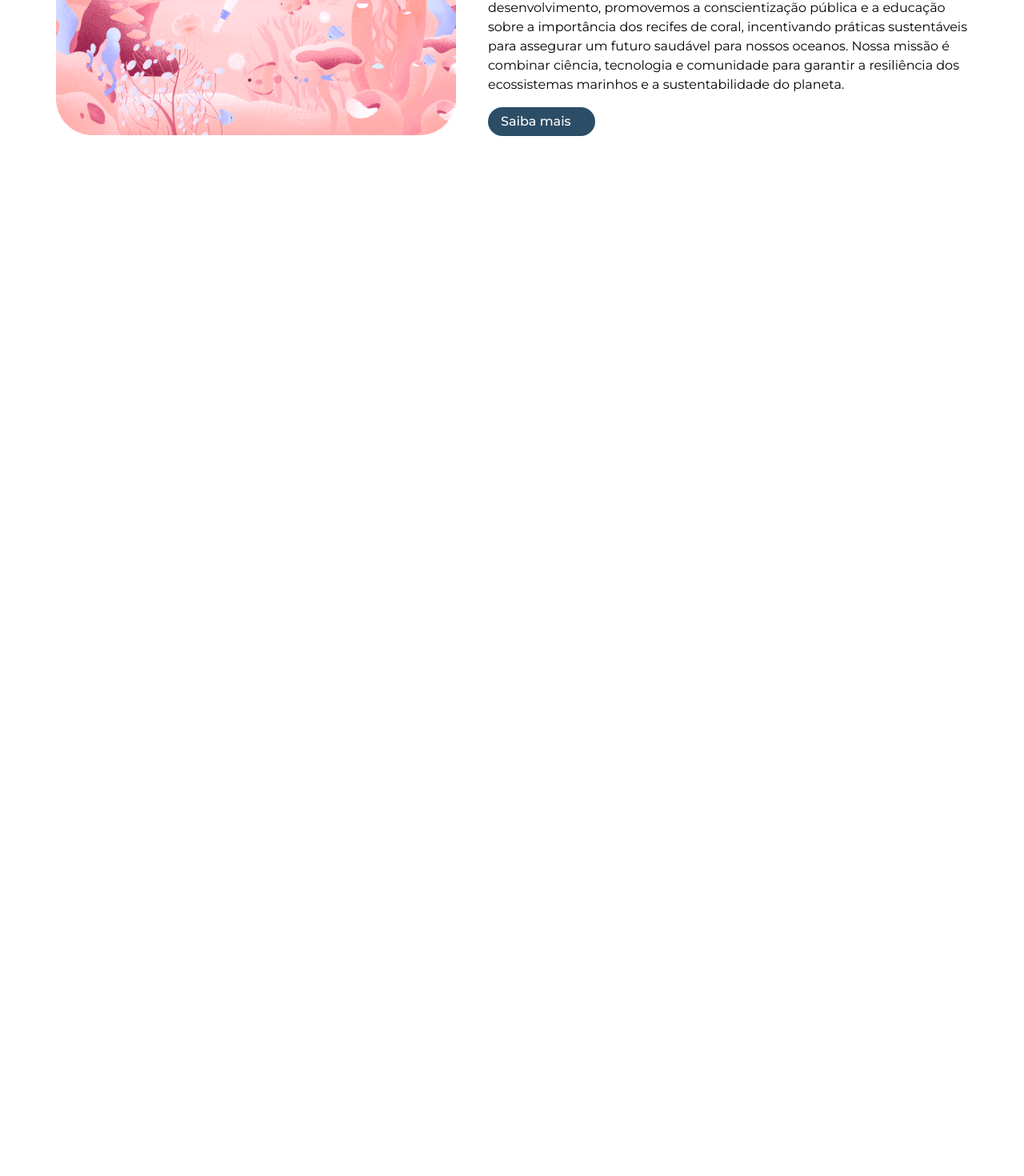
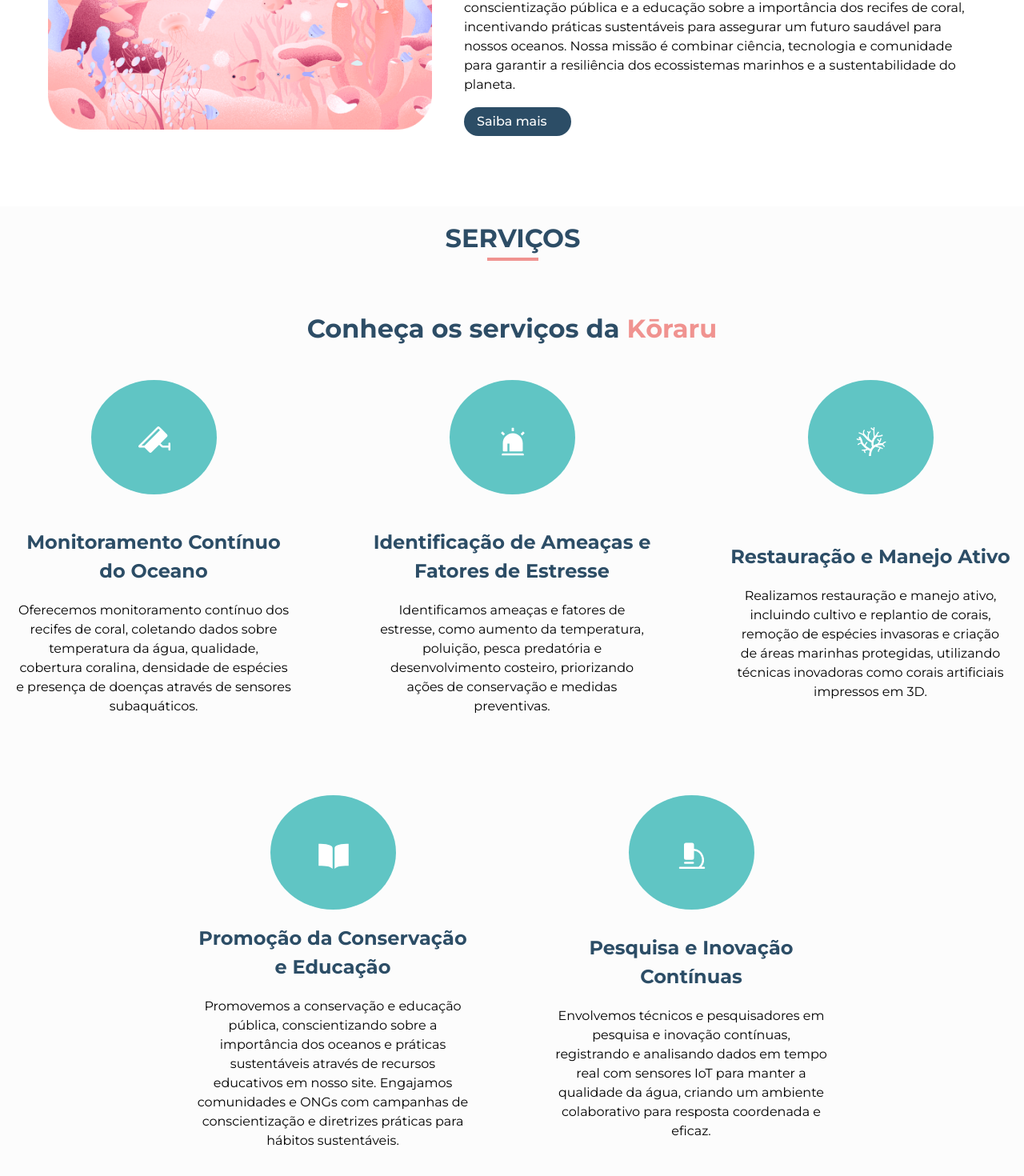
Before and after one commit to sabrinacouto/Koraru-Global-Solution, a Next.js app: page / in a window 1280 px wide. Shown: the part 914-2384 px from the top of the page at 80% size. Before the commit the page ends 1132 px from the top, so only its background shows below. Built offline with nearby package versions, Linux system fonts and the light colour scheme.

Commit message:
✨ feat: create services page

```diff
--- a/src/app/about/AboutUs.tsx
+++ b/src/app/about/AboutUs.tsx
@@ -28,11 +28,11 @@
     <Features/>
     </div>
 
-<div className="flex justify-center items-center p-[3rem] gap-10">
+<div className=" flex flex-col md:flex-row justify-center items-center p-1 md:p-[3rem] gap-10">
   <div>
-  <Image src = {aboutUs} alt = "Mergulhadora em um oceano repleto de corais" className="w-[500px] h-auto"/>
+  <Image src = {aboutUs} alt = "Mergulhadora em um oceano repleto de corais" className="w-[30rem] h-auto"/>
   </div>
-  <div className="w-[600px]">
+  <div className="w-[20rem] md:w-[40rem] ">
     <h2 className="font-bold text-7xl text-darkslategray-200">
       SOBRE NÓS
     </h2>
--- a/src/app/page.tsx
+++ b/src/app/page.tsx
@@ -1,5 +1,6 @@
 import Image from "next/image";
 import About from "./about/AboutUs";
+import ServicesContent from "./serviços/ServicesContent";
 
 export default function Home() {
   return (
@@ -7,6 +8,9 @@
    <section id ='sobre-nos' className="mt-10 font-montserrat">
    <About/>
    </section>
+   <section id ='servicos' className="mt-10 font-montserrat">
+   <ServicesContent/>
+   </section>
    </>
   );
 }
--- /dev/null
+++ b/src/app/serviços/ServicesContent.tsx
@@ -0,0 +1,158 @@
+import React from "react";
+import { PiSecurityCameraFill } from "react-icons/pi";
+import { AiFillAlert } from "react-icons/ai";
+import { GiCoral } from "react-icons/gi";
+import { IoBookSharp } from "react-icons/io5";
+import { PiMicroscopeFill } from "react-icons/pi";
+
+const ServicesContent = () => {
+  return (
+    <div className="bg-[#FCFCFC] font-montserrat py-4">
+      <div className="flex flex-row items-center justify-center py-0 px-5 box-border text-left text-13xl text-darkslategray-100 font-montserrat">
+        <div className=" flex flex-col items-center justify-center gap-[33px] max-w-full mq750:gap-[16px]">
+          <div className="self-stretch flex flex-col md:flex-row items-start justify-center py-0 pr-5 pl-[22px]">
+            <div className="flex flex-col items-center justify-center">
+              <h2 className="font-bold  text-center z-[1] mq750:text-7xl">
+                SERVIÇOS
+              </h2>
+              <div className=" w-[4rem] border-b-4 border-lightcoral mb-7">
+             </div>
+            </div>
+          </div>
+          <h1 className=" text-inherit font-bold z-[1] mq450:text-lgi mq750:text-7xl">
+            <span>Conheça os serviços da</span>
+            <span className="text-lightcoral">{` Kōraru `}</span>
+          </h1>
+        </div>
+      </div>
+
+      <div className="my-10 flex flex-col md:flex-row items-center justify-center gap-[6rem] text-center text-5xl text-white flex-wrap ">
+      <div className="flex flex-col items-center justify-center  gap-10 ">
+        <div className=" flex flex-row items-start justify-center py-0 px-5 box-border">
+          <div className="h-[143px] w-[157px] relative">
+            <div className="absolute top-[0px] left-[0px] rounded-[50%] bg-mediumturquoise w-full h-full z-[1]" />
+            <div className="flex items-center justify-center absolute w-[calc(100%_-_25px)] top-[33px] left-[13px] text-inherit font-medium font-inherit h-[89px] z-[2] mq450:text-lgi">
+            <PiSecurityCameraFill className=" text-white text-15xl" />
+            </div>
+
+          </div>
+
+        </div>
+        <div className="flex flex-col items-center justify-center gap-[19px] h-[15rem] w-[20rem] md:w-auto lg:w-[22rem] text-darkslategray-200">
+          <h3 className="m-0 self text-center font-bold font-inherit z-[1] mq450:text-lgi">
+            Monitoramento Contínuo do Oceano
+          </h3>
+          <div className="flex flex-row items-center justify-center py-0 px-1 box-border max-w-full text-base text-black">
+            <p>
+              Oferecemos monitoramento contínuo dos recifes de coral,
+              coletando dados sobre temperatura da água, qualidade, cobertura
+              coralina, densidade de espécies e presença de doenças através de
+              sensores subaquáticos.
+            </p>
+          </div>
+        </div>
+      </div>
+
+      <div className="flex flex-col items-center justify-center gap-10 max-w-full">
+        <div className=" flex flex-row items-start justify-center py-0 px-5 box-border max-w-full">
+          <div className="h-[143px] w-[157px] relative">
+            <div className="absolute top-[0px] left-[0px] rounded-[50%] bg-mediumturquoise w-full h-full z-[1]" />
+            <div className="flex items-center justify-center absolute w-[calc(100%_-_25px)] top-[33px] left-[13px] text-inherit font-medium font-inherit h-[89px] z-[2] mq450:text-lgi">
+            <AiFillAlert className=" text-white text-15xl" />
+            </div>
+
+          </div>
+
+
+        </div>
+        <div className="flex flex-col items-center justify-center gap-[19px] h-[15rem] w-[20rem] md:w-auto lg:w-[22rem]  text-darkslategray-200">
+          <h3 className="m-0 text-center font-bold font-inherit z-[1] mq450:text-lgi">
+          Identificação de Ameaças e Fatores de Estresse
+          </h3>
+          <div className="flex flex-row items-center justify-center py-0 px-1 box-border  text-base text-black">
+            <p>
+            Identificamos ameaças e fatores de estresse, como aumento da temperatura, poluição, pesca predatória e desenvolvimento costeiro, priorizando ações de conservação e medidas preventivas.
+            </p>
+          </div>
+        </div>
+      </div>
+
+      <div className="flex flex-col items-center justify-center gap-10 max-w-full">
+        <div className=" flex flex-row items-start justify-center py-0 px-5 box-border max-w-full">
+          <div className="h-[143px] w-[157px] relative">
+            <div className="absolute top-[0px] left-[0px] rounded-[50%] bg-mediumturquoise w-full h-full z-[1]" />
+            <div className="flex items-center justify-center absolute w-[calc(100%_-_25px)] top-[33px] left-[13px] text-inherit font-medium font-inherit h-[89px] z-[2] mq450:text-lgi">
+            <GiCoral className=" text-white text-15xl" />
+            </div>
+
+          </div>
+
+
+        </div>
+        <div className="self-stretch flex flex-col items-center justify-center gap-[19px] h-[15rem] w-[20rem] md:w-auto lg:w-[22rem]  text-darkslategray-200">
+          <h3 className="m-0 text-inherit font-bold font-inherit z-[1] mq450:text-lgi">
+          Restauração e Manejo Ativo
+          </h3>
+          <div className="flex flex-row items-center justify-center py-0 px-1 box-border  text-base text-black">
+            <p>
+            Realizamos restauração e manejo ativo, incluindo cultivo e replantio de corais, remoção de espécies invasoras e criação de áreas marinhas protegidas, utilizando técnicas inovadoras como corais artificiais impressos em 3D.
+            </p>
+          </div>
+        </div>
+      </div>
+
+      <div className="flex flex-col items-center justify-center gap-10 max-w-full">
+        <div className=" flex flex-row items-start justify-center py-0 px-5 box-border max-w-full">
+          <div className="h-[143px] w-[157px] relative">
+            <div className="absolute top-[0px] left-[0px] rounded-[50%] bg-mediumturquoise w-full h-full z-[1]" />
+            <div className="flex items-center justify-center absolute w-[calc(100%_-_25px)] top-[33px] left-[13px] text-inherit font-medium font-inherit h-[89px] z-[2] mq450:text-lgi">
+            <IoBookSharp className=" text-white text-15xl" />
+            </div>
+
+          </div>
+
+
+        </div>
+        <div className="self-stretch flex flex-col items-center justify-center gap-[19px] h-[15rem] w-[20rem] md:w-auto lg:w-[22rem]  text-darkslategray-200">
+          <h3 className="m-0 text-inherit font-bold font-inherit z-[1] mq450:text-lgi">
+          Promoção da Conservação e Educação
+          </h3>
+          <div className="flex flex-row items-center justify-center py-0 px-1 box-border  text-base text-black">
+            <p>
+            Promovemos a conservação e educação pública, conscientizando sobre a importância dos oceanos e práticas sustentáveis através de recursos educativos em nosso site. Engajamos comunidades e ONGs com campanhas de conscientização e diretrizes práticas para hábitos sustentáveis.
+            </p>
+          </div>
+        </div>
+      </div>
+
+      <div className="flex flex-col items-center justify-center gap-10 max-w-full">
+        <div className=" flex flex-row items-start justify-center py-0 px-5 box-border max-w-full">
+          <div className="h-[143px] w-[157px] relative">
+            <div className="absolute top-[0px] left-[0px] rounded-[50%] bg-mediumturquoise w-full h-full z-[1]" />
+            <div className="flex items-center justify-center absolute w-[calc(100%_-_25px)] top-[33px] left-[13px] text-inherit font-medium font-inherit h-[89px] z-[2] mq450:text-lgi">
+            <PiMicroscopeFill className=" text-white text-15xl" />
+            </div>
+
+          </div>
+
+
+        </div>
+        <div className="self-stretch flex flex-col items-center justify-center gap-[19px] h-[15rem] w-[20rem] md:w-auto lg:w-[22rem]  text-darkslategray-200">
+          <h3 className="m-0 text-inherit font-bold font-inherit z-[1] mq450:text-lgi">
+          Pesquisa e Inovação Contínuas
+          </h3>
+          <div className="flex flex-row items-center justify-center py-0 px-1 box-border  text-base text-black">
+            <p>
+           Envolvemos técnicos e pesquisadores em pesquisa e inovação contínuas, registrando e analisando dados em tempo real com sensores IoT para manter a qualidade da água, criando um ambiente colaborativo para resposta coordenada e eficaz.
+            </p>
+          </div>
+        </div>
+      </div>
+
+
+    </div>
+    </div>
+  );
+};
+
+export default ServicesContent;
--- a/tailwind.config.js
+++ b/tailwind.config.js
@@ -37,6 +37,7 @@
         xl: "20px",
         base: "16px",
         "13xl": "32px",
+        "15xl": "40px",
         lgi: "19px",
         "7xl": "26px",
         "5xl": "24px",
```
